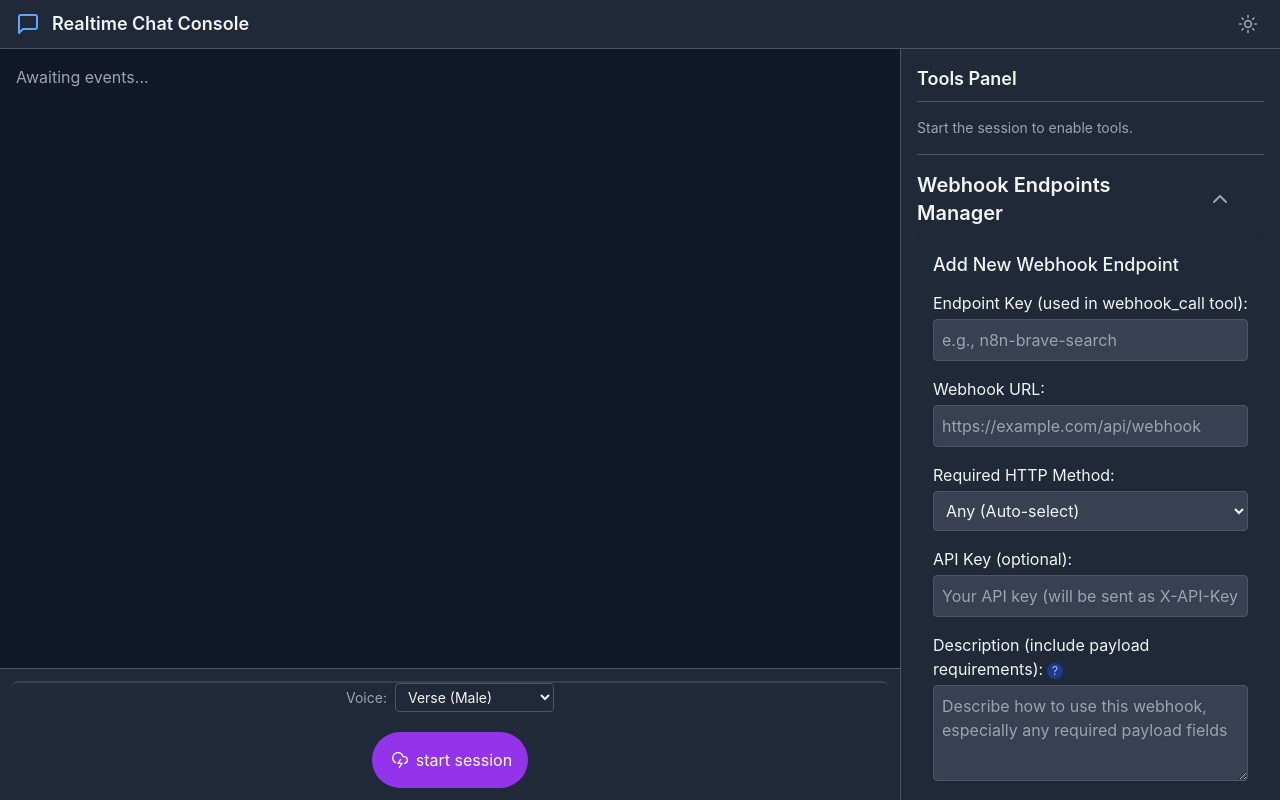
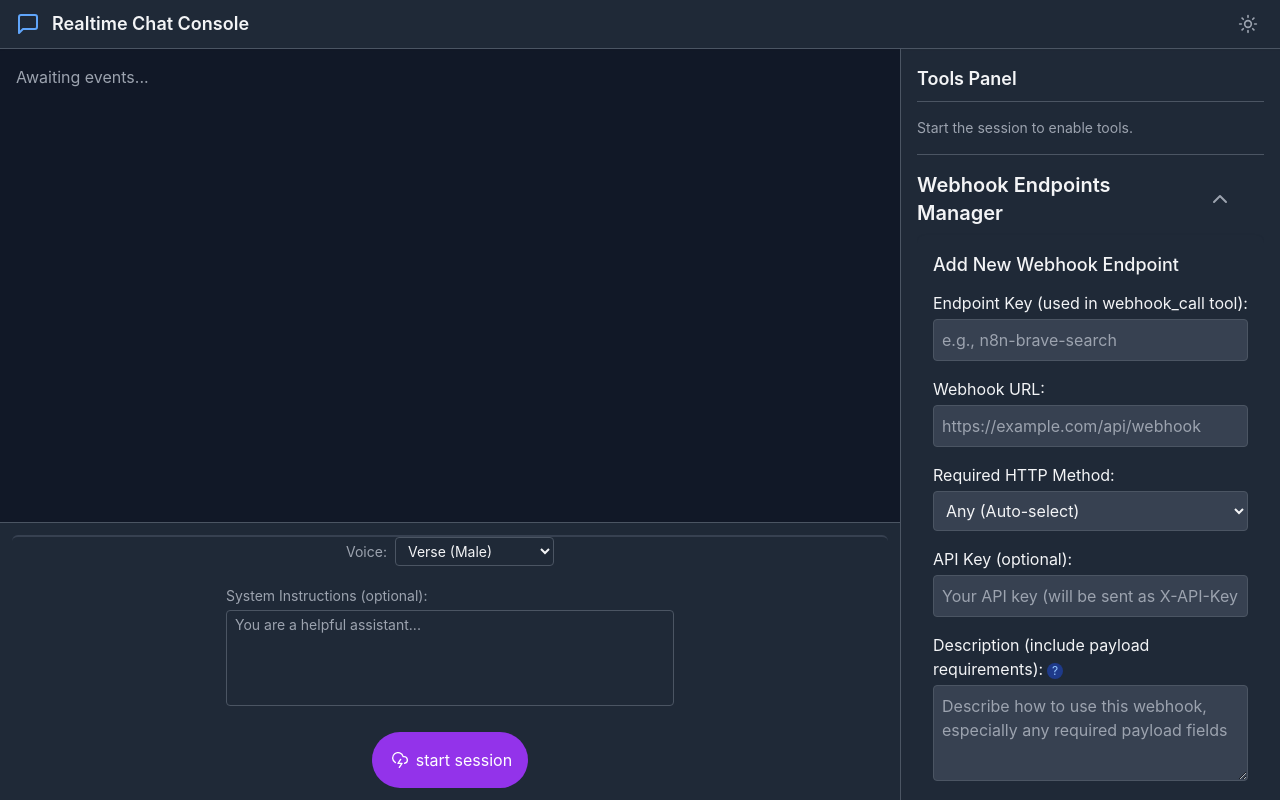
Before and after one commit to justgithubaccount/openai-realtime-ui, a React (Vite) app: page / in a window 1280 px wide. Built offline with nearby package versions, Linux system fonts and the light colour scheme.

Commit message:
add system prompt

```diff
--- a/client/components/App.jsx
+++ b/client/components/App.jsx
@@ -15,7 +15,7 @@ export default function App() {
   const [toolsAdded, setToolsAdded] = useState([]);
   const [activeToolCall, setActiveToolCall] = useState(null);
 
-  async function startSession(voiceId = "verse") {
+  async function startSession(voiceId = "verse", instructions = "") {
     try {
       // Get a session token for OpenAI Realtime API
       const tokenResponse = await fetch("/token", {
@@ -23,7 +23,10 @@ export default function App() {
         headers: {
           "Content-Type": "application/json"
         },
-        body: JSON.stringify({ voice: voiceId })
+        body: JSON.stringify({
+          voice: voiceId,
+          instructions: instructions.trim() || undefined // Only send if not empty
+        })
       });
 
       const data = await tokenResponse.json();
--- a/client/components/SessionControls.jsx
+++ b/client/components/SessionControls.jsx
@@ -5,21 +5,24 @@ import Button from "./Button";
 function SessionStopped({ startSession }) {
   const [isActivating, setIsActivating] = useState(false);
   const [selectedVoice, setSelectedVoice] = useState("verse"); // Default voice
+  const [instructions, setInstructions] = useState(""); // Add state for instructions
 
   const voices = [
+    { id: "alloy", name: "Alloy (Female)" },
+    { id: "ash", name: "Ash (Male)" },
+    { id: "ballad", name: "Ballad (Male)" },
+    { id: "coral", name: "Coral (Female)" },
+    { id: "echo", name: "Echo (Male)" },
+    { id: "sage", name: "Sage (Female)" },
+    { id: "shimmer", name: "Shimmer (Female)" },
     { id: "verse", name: "Verse (Male)" },
-    { id: "shimmer", name: "Shimmer (Female)" },
-    { id: "nova", name: "Nova (Female)" },
-    { id: "alloy", name: "Alloy (Female)" },
-    { id: "echo", name: "Echo (Male)" },
-    { id: "fable", name: "Fable (Male)" },
   ];
 
   function handleStartSession() {
     if (isActivating) return;
 
     setIsActivating(true);
-    startSession(selectedVoice);
+    startSession(selectedVoice, instructions); // Pass instructions to startSession
   }
 
   return (
@@ -41,6 +44,20 @@ function SessionStopped({ startSession }) {
             </option>
           ))}
         </select>
+      </div>
+
+      <div className="w-full max-w-md mb-2">
+        <label htmlFor="instructions" className="block text-sm text-secondary-700 dark:text-dark-text-secondary mb-1">
+          System Instructions (optional):
+        </label>
+        <textarea
+          id="instructions"
+          value={instructions}
+          onChange={(e) => setInstructions(e.target.value)}
+          disabled={isActivating}
+          placeholder="You are a helpful assistant..."
+          className="w-full px-2 py-1 text-sm rounded border border-secondary-200 dark:border-dark-border bg-white dark:bg-dark-surface dark:text-dark-text h-24 resize-none"
+        />
       </div>
 
       <Button
```
Also changed, not shown: server.js (+29 -10 lines).
